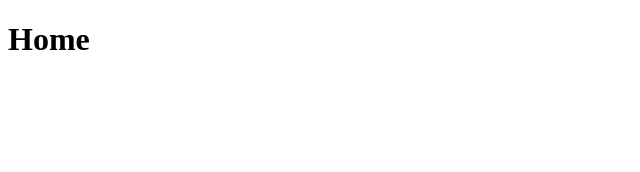
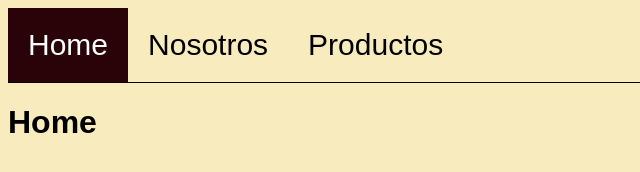
Before and after one commit to intro-camejo/ricky-fort-merch, a plain HTML site: page index.html in a window 1280 px wide. Shown: the whole page, without its empty margins (0-640 px from the left). Drawn offline with Linux system fonts and the light colour scheme.

Commit message:
agregamos navbar y planilla de estilos

```diff
--- a/index.html
+++ b/index.html
@@ -4,8 +4,17 @@
     <meta charset="UTF-8">
     <meta name="viewport" content="width=device-width, initial-scale=1.0">
     <title>RFM - Home</title>
+    <link rel="preconnect" href="https://fonts.googleapis.com">
+    <link rel="preconnect" href="https://fonts.gstatic.com" crossorigin>
+    <link href="https://fonts.googleapis.com/css2?family=Fira+Sans:ital,wght@0,100;0,200;0,300;0,400;0,500;0,600;0,700;0,800;0,900;1,100;1,200;1,300;1,400;1,500;1,600;1,700;1,800;1,900&display=swap" rel="stylesheet">
+    <link rel="stylesheet" href="style.css">
 </head>
 <body>
+    <div class="navbar">
+        <a href="index.html" class="active">Home</a>
+        <a href="nosotros.html">Nosotros</a>
+        <a href="listado.html">Productos</a>
+    </div>
     <h1>Home</h1>
 </body>
 </html>
--- /dev/null
+++ b/style.css
@@ -0,0 +1,32 @@
+:root {
+    --color-primary: #f8ebbe;
+    --color-secondary: #2a0308;
+    --color-terciario: #924f1b;
+}
+
+body {
+    font-family: "Fira", sans-serif;
+    background-color: var(--color-primary);
+}
+
+.navbar {
+    display: flex;
+    font-size: 30px;
+    border-bottom: 1px solid;
+}
+
+.navbar a {
+    text-decoration: none;
+    color: black;
+    padding: 20px;
+}
+
+.navbar a:hover {
+    background-color: var(--color-secondary);
+    color: white;
+}
+
+.navbar a.active {
+    background-color: var(--color-secondary);
+    color: white;
+}
```
Also changed, not shown: detalle.html (+9 -0 lines), listado.html (+9 -0 lines), nosotros.html (+9 -0 lines).
